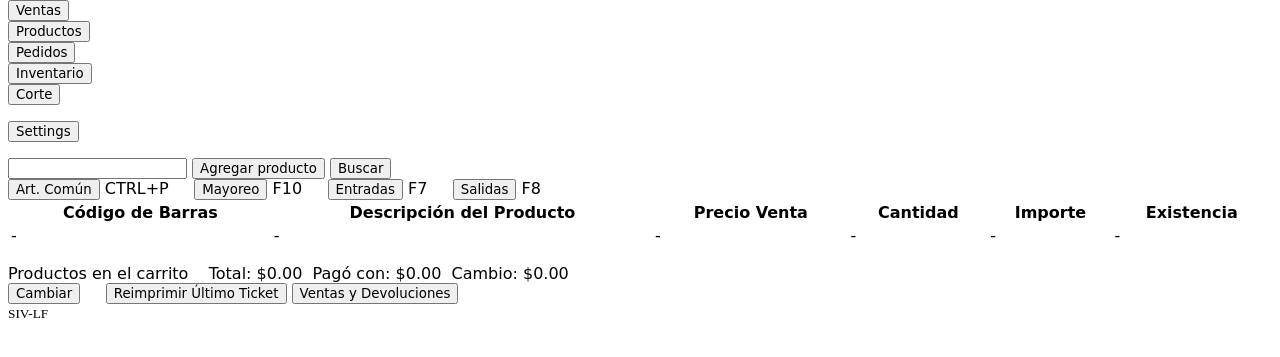
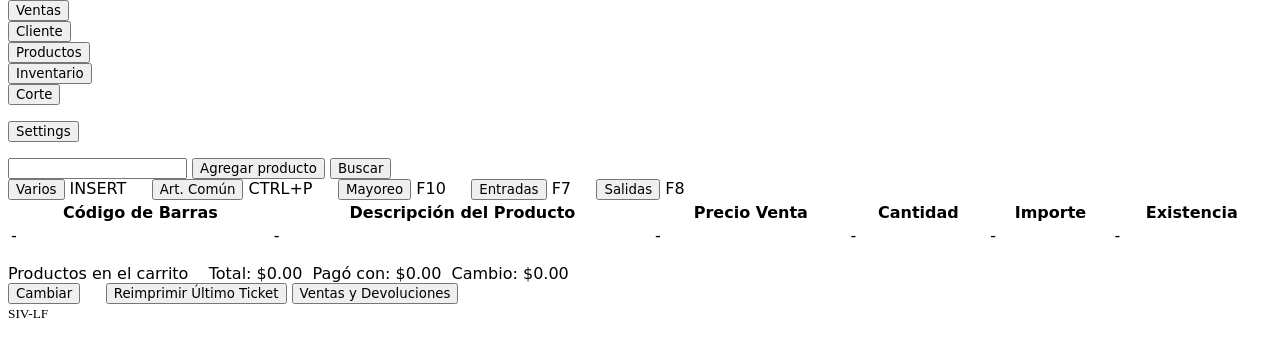
Before and after one commit to TheMainMethod/siv-lf, a PHP site: page /sales.php in a window 1280 px wide. Shown: the part 27-384 px from the top of the page. Run offline with PHP 8.4, Linux system fonts and the light colour scheme; the visitor is signed in with stand-in values (Sample User, id 1).

Commit message:
Revert "Merge branch 'master' into finnen"
This reverts commit 7abe075acda67613c96cfce310d67c6ae400675b, reversing
changes made to 503ee7002967f1e54ace9b8fa25ad42d59f735cd.

```diff
--- a/siv-lf/sales.php
+++ b/siv-lf/sales.php
@@ -27,8 +27,8 @@ if(!isset($_SESSION["loggedin"]) || $_SESSION["loggedin"] !== true)
 	   </header>
 	<aside id="barraLateral">
         <div><button class="backend" onclick="">Ventas</button></div>
+        <div><button class="backend" onclick="">Cliente</button></div>
         <div><button class="backend" onclick="">Productos</button></div>
-        <div><button class="backend" onclick="">Pedidos</button></div>
         <div><button class="backend" onclick="">Inventario</button></div>
         <div><button class="backend" onclick="">Corte</button></div>
         <p></p>
@@ -46,6 +46,7 @@ if(!isset($_SESSION["loggedin"]) || $_SESSION["loggedin"] !== true)
         </section>
          <section id="botones" style="width:100%">
              <div class="form-group">
+            <button class="backend" onclick="">Varios</button>&nbsp;INSERT&nbsp;&nbsp;&nbsp;&nbsp;
             <button class="backend" onclick="">Art. Común</button>&nbsp;CTRL+P&nbsp;&nbsp;&nbsp;&nbsp;
             <button class="backend" onclick="">Mayoreo</button>&nbsp;F10&nbsp;&nbsp;&nbsp;&nbsp;
             <button class="backend" onclick="">Entradas</button>&nbsp;F7&nbsp;&nbsp;&nbsp;&nbsp;
--- a/siv-lf/signup.php
+++ b/siv-lf/signup.php
@@ -1,4 +1,3 @@
-
 <?php
 
 // inicializa sesión
```
